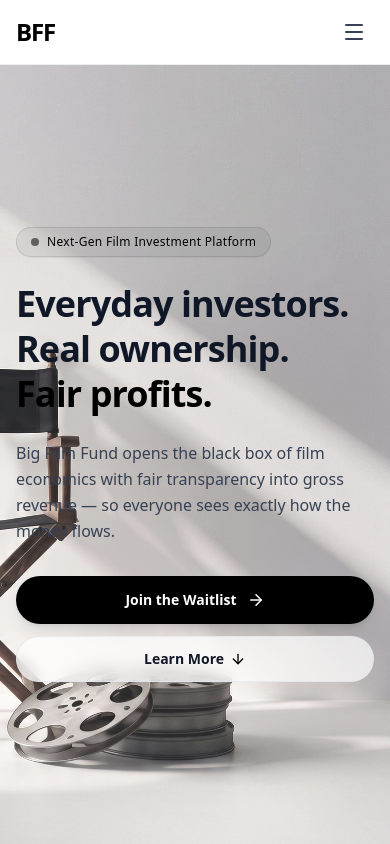
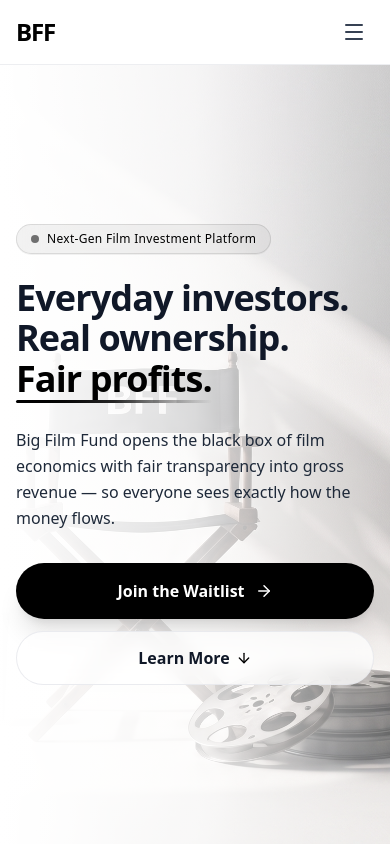
Before and after one commit to ChHashim88/bff3, a Next.js app: page / in a window 390 px wide. Shown: the top 844 px of the page. Built offline with nearby package versions, Linux system fonts and the light colour scheme.

Commit message:
Restore creative Hero mobile section layout with background framing and black monochrome accents

```diff
--- a/src/components/sections/Hero.tsx
+++ b/src/components/sections/Hero.tsx
@@ -11,16 +11,18 @@ interface HeroProps {
 export default function Hero({ onOpenWaitlist }: HeroProps) {
   return (
     <section className="relative w-full min-h-[calc(100vh-64px)] sm:min-h-[calc(100vh-80px)] py-16 sm:py-20 lg:py-28 flex flex-col justify-center overflow-hidden border-b border-gray-200/70">
-      {/* Background Image: heroback.jpeg */}
+      {/* Background Image: heroback.jpeg with Mobile Editorial Framing */}
       <div className="absolute inset-0 z-0 pointer-events-none">
         <Image
           src="/heroback.jpeg"
           alt="Big Film Fund Hero Background"
           fill
           priority
-          className="object-cover object-right md:object-center opacity-85 sm:opacity-90 md:opacity-100 transition-opacity duration-300"
+          className="object-cover object-[82%_center] md:object-center opacity-75 sm:opacity-85 md:opacity-100 transition-opacity duration-300"
           sizes="100vw"
         />
+        {/* Soft Mobile Gradient Vignette Overlay for Crisp Text Readability & Depth */}
+        <div className="absolute inset-0 bg-gradient-to-r from-white via-white/80 to-white/20 md:hidden" />
       </div>
 
       {/* Hero Content Overlay */}
@@ -46,20 +48,23 @@ export default function Hero({ onOpenWaitlist }: HeroProps) {
             initial={{ opacity: 0, y: 20 }}
             animate={{ opacity: 1, y: 0 }}
             transition={{ duration: 0.8, delay: 0.1, ease: "easeOut" }}
-            className="text-4xl sm:text-5xl lg:text-6xl xl:text-7xl font-semibold text-gray-900 tracking-tight leading-[1.25] sm:leading-[1.08]"
+            className="text-4xl sm:text-5xl lg:text-6xl xl:text-7xl font-semibold text-gray-900 tracking-tight leading-[1.12] sm:leading-[1.08]"
           >
             Everyday investors.
             <br />
             Real ownership.
             <br />
-            <span className="text-black font-bold">Fair profits.</span>
+            <span className="relative inline-block text-black font-bold pb-1">
+              Fair profits.
+              <span className="absolute bottom-0 left-0 w-full h-[3px] bg-gradient-to-r from-black via-neutral-800 to-transparent rounded-full" />
+            </span>
           </motion.h1>
 
           <motion.p
             initial={{ opacity: 0, y: 20 }}
             animate={{ opacity: 1, y: 0 }}
             transition={{ duration: 0.8, delay: 0.25, ease: "easeOut" }}
-            className="text-base sm:text-lg lg:text-xl text-gray-700 font-normal max-w-xl leading-relaxed"
+            className="text-base sm:text-lg lg:text-xl text-gray-800 font-normal max-w-xl leading-relaxed"
           >
             Big Film Fund opens the black box of film economics with fair transparency into gross revenue — so everyone sees exactly how the money flows.
           </motion.p>
@@ -74,7 +79,7 @@ export default function Hero({ onOpenWaitlist }: HeroProps) {
               onClick={onOpenWaitlist}
               whileHover={{ scale: 1.03 }}
               whileTap={{ scale: 0.97 }}
-              className="inline-flex items-center justify-center gap-2.5 bg-black hover:bg-neutral-800 text-white text-sm sm:text-base font-semibold px-7 sm:px-8 py-3.5 sm:py-4 rounded-full sm:rounded-sm transition-all duration-200 shadow-lg cursor-pointer group"
+              className="inline-flex items-center justify-center gap-2.5 bg-black hover:bg-neutral-800 text-white text-base font-semibold px-7 sm:px-8 py-4 sm:py-4 rounded-full sm:rounded-sm transition-all duration-200 shadow-xl hover:shadow-2xl cursor-pointer group"
             >
               <span>Join the Waitlist</span>
               <ArrowRight size={18} className="group-hover:translate-x-1 transition-transform" />
@@ -83,7 +88,7 @@ export default function Hero({ onOpenWaitlist }: HeroProps) {
             <motion.a
               href="#why-bff"
               whileHover={{ x: 3 }}
-              className="inline-flex items-center justify-center gap-1.5 text-sm sm:text-base font-semibold text-gray-900 hover:text-black px-4 py-3 transition-colors duration-200 group rounded-full sm:rounded-none border border-gray-200/80 sm:border-0 bg-white/70 sm:bg-transparent backdrop-blur-sm sm:backdrop-blur-none"
+              className="inline-flex items-center justify-center gap-1.5 text-base font-semibold text-gray-900 hover:text-black px-6 py-3.5 sm:px-4 sm:py-3 transition-colors duration-200 group rounded-full sm:rounded-none border border-gray-200/80 sm:border-0 bg-white/70 sm:bg-transparent backdrop-blur-sm sm:backdrop-blur-none"
             >
               <span>Learn More</span>
               <ArrowDown size={16} className="group-hover:translate-y-1 transition-transform text-black" />
```
